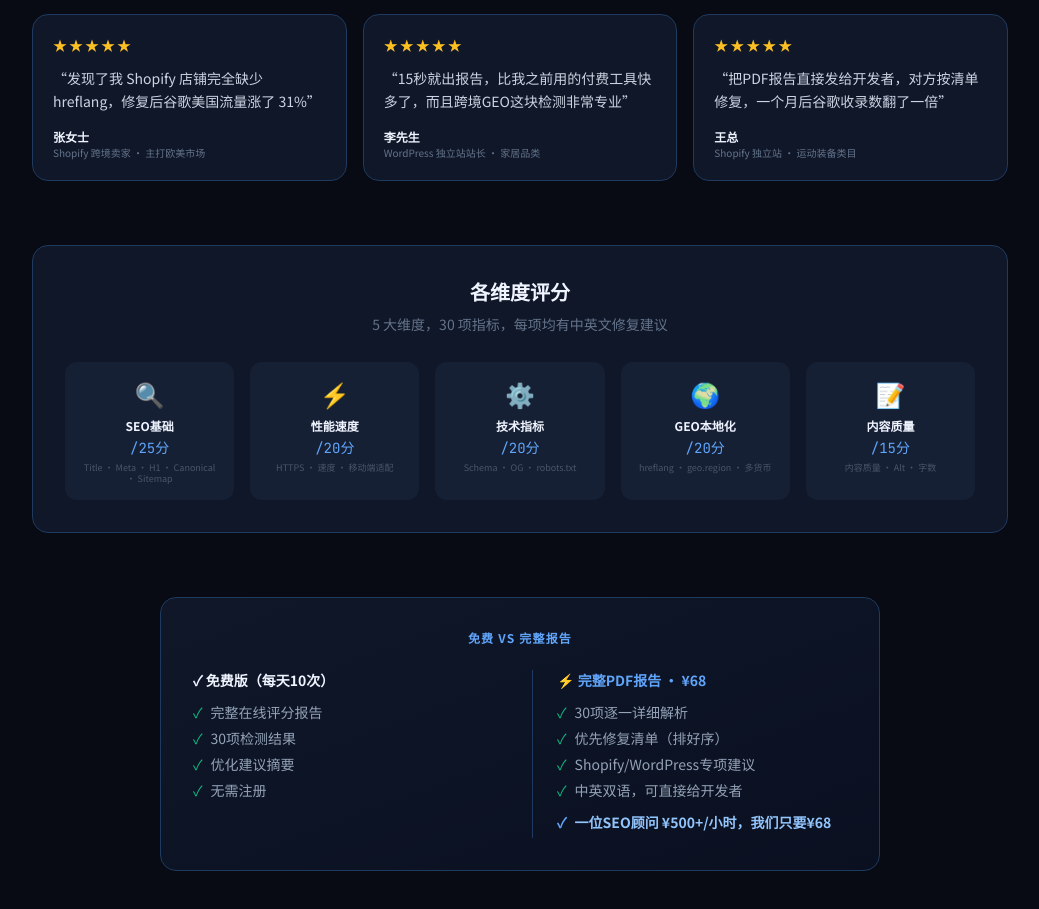
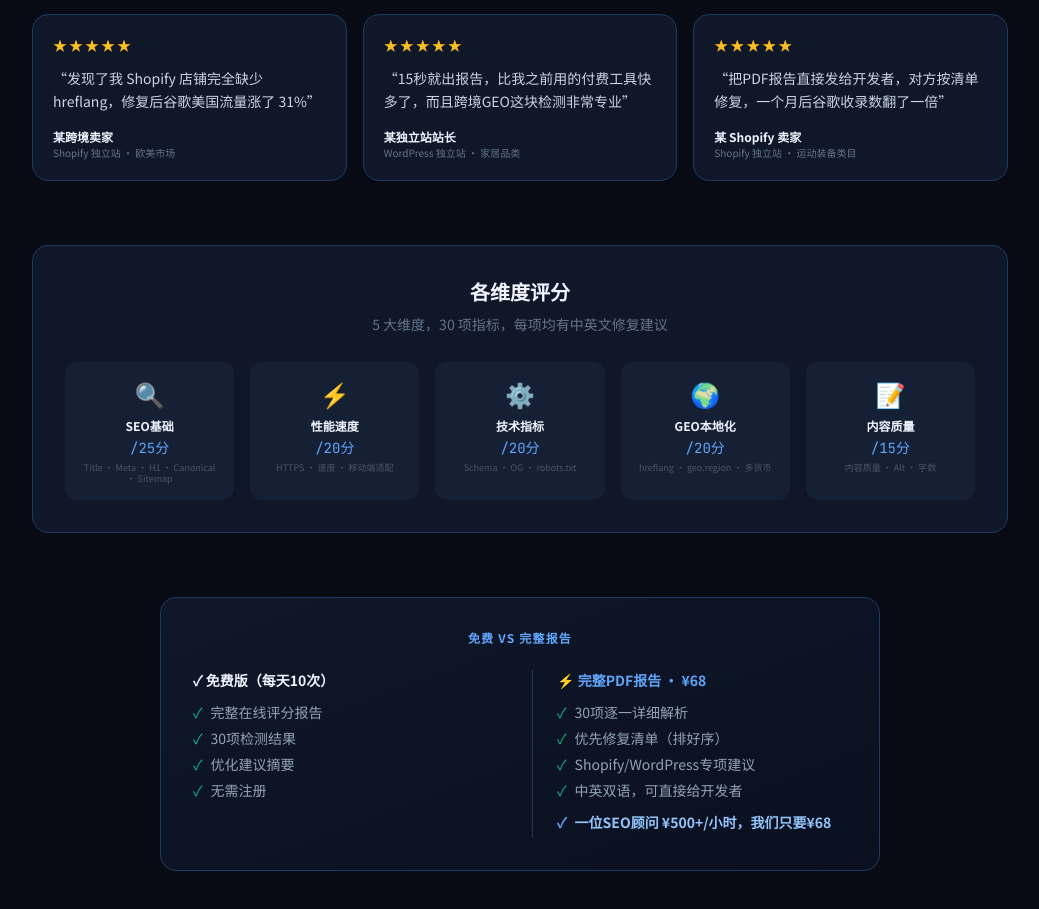
Before and after one commit to bu-cai/seoradarx, a Next.js app: page /zh in a window 1280 px wide. Shown: the part 1580-2489 px from the top of the page, without its empty margins (120-1159 px from the left). Built offline with nearby package versions, Linux system fonts and the light colour scheme; no server answers; the database is empty.

Commit message:
fix: replace fictional names with anonymous user labels in testimonials

```diff
--- a/app/[locale]/page.tsx
+++ b/app/[locale]/page.tsx
@@ -257,13 +257,13 @@ export default async function HomePage() {
       <section className="px-6 pb-16 max-w-5xl mx-auto">
         <div className="grid sm:grid-cols-3 gap-4">
           {(zh ? [
-            { quote: '发现了我 Shopify 店铺完全缺少 hreflang，修复后谷歌美国流量涨了 31%', name: '张女士', role: 'Shopify 跨境卖家 · 主打欧美市场', stars: 5 },
-            { quote: '15秒就出报告，比我之前用的付费工具快多了，而且跨境GEO这块检测非常专业', name: '李先生', role: 'WordPress 独立站站长 · 家居品类', stars: 5 },
-            { quote: '把PDF报告直接发给开发者，对方按清单修复，一个月后谷歌收录数翻了一倍', name: '王总', role: 'Shopify 独立站 · 运动装备类目', stars: 5 },
+            { quote: '发现了我 Shopify 店铺完全缺少 hreflang，修复后谷歌美国流量涨了 31%', name: '某跨境卖家', role: 'Shopify 独立站 · 欧美市场', stars: 5 },
+            { quote: '15秒就出报告，比我之前用的付费工具快多了，而且跨境GEO这块检测非常专业', name: '某独立站站长', role: 'WordPress 独立站 · 家居品类', stars: 5 },
+            { quote: '把PDF报告直接发给开发者，对方按清单修复，一个月后谷歌收录数翻了一倍', name: '某 Shopify 卖家', role: 'Shopify 独立站 · 运动装备类目', stars: 5 },
           ] : [
-            { quote: 'Found my Shopify store had zero hreflang configured. Fixed it, US organic traffic up 31% in 6 weeks.', name: 'Sarah M.', role: 'Shopify cross-border seller · Fashion', stars: 5 },
-            { quote: 'Results in 15 seconds, more detailed than tools I\'ve paid for. The GEO checks are genuinely unique.', name: 'James K.', role: 'WordPress store owner · Home Goods', stars: 5 },
-            { quote: 'Sent the PDF to my dev. He followed the checklist. Google indexed 2x more pages within a month.', name: 'Mike L.', role: 'Shopify seller · Sports & Outdoor', stars: 5 },
+            { quote: 'Found my Shopify store had zero hreflang configured. Fixed it, US organic traffic up 31% in 6 weeks.', name: 'Verified Seller', role: 'Shopify cross-border seller · Fashion', stars: 5 },
+            { quote: 'Results in 15 seconds, more detailed than tools I\'ve paid for. The GEO checks are genuinely unique.', name: 'Verified User', role: 'WordPress store owner · Home Goods', stars: 5 },
+            { quote: 'Sent the PDF to my dev. He followed the checklist. Google indexed 2x more pages within a month.', name: 'Verified Seller', role: 'Shopify seller · Sports & Outdoor', stars: 5 },
           ]).map((item, i) => (
             <div key={i} className="bg-[#0f1729] border border-[#1e3a5f] rounded-2xl p-5">
               <div className="flex gap-0.5 mb-3">
```
